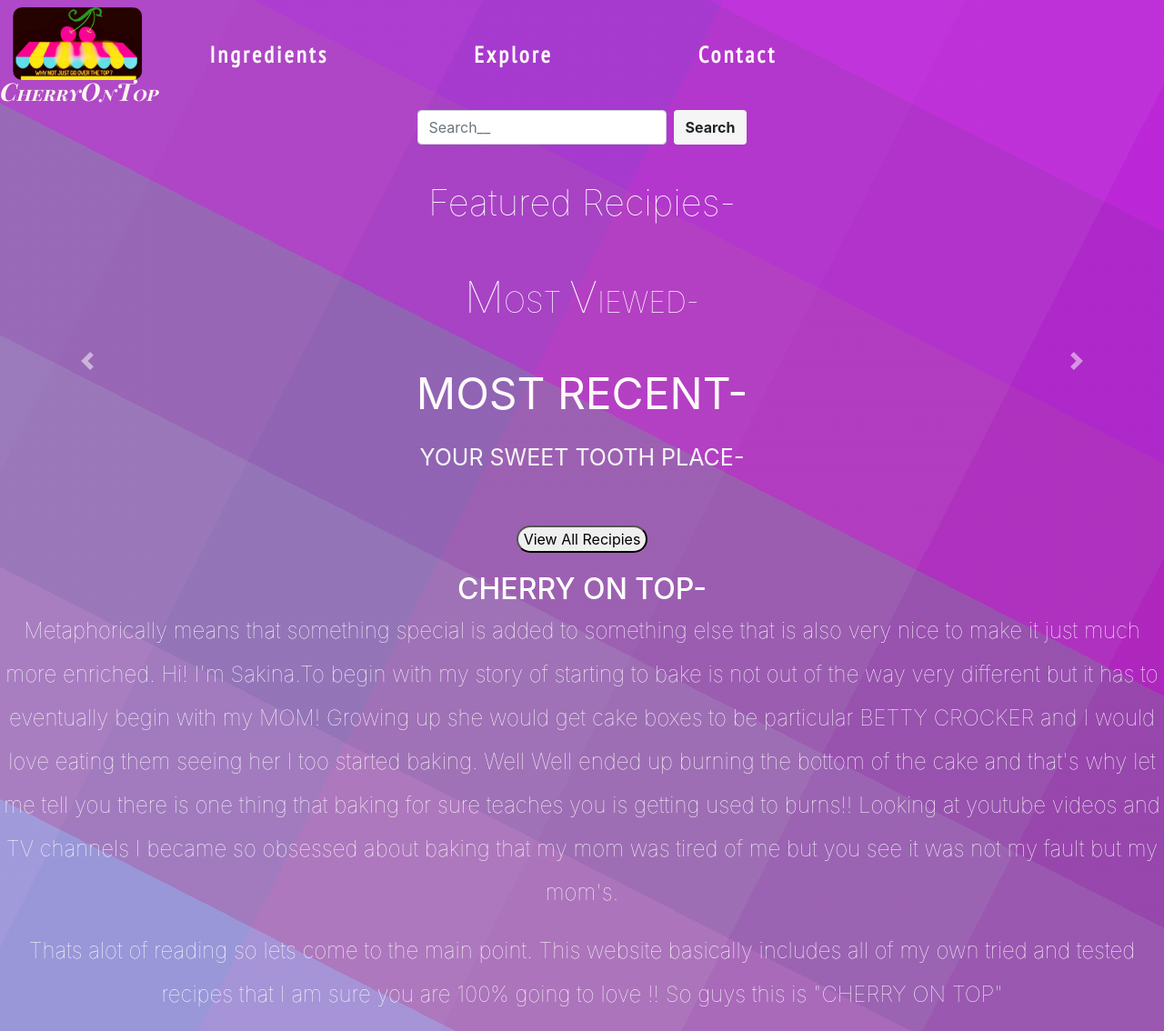
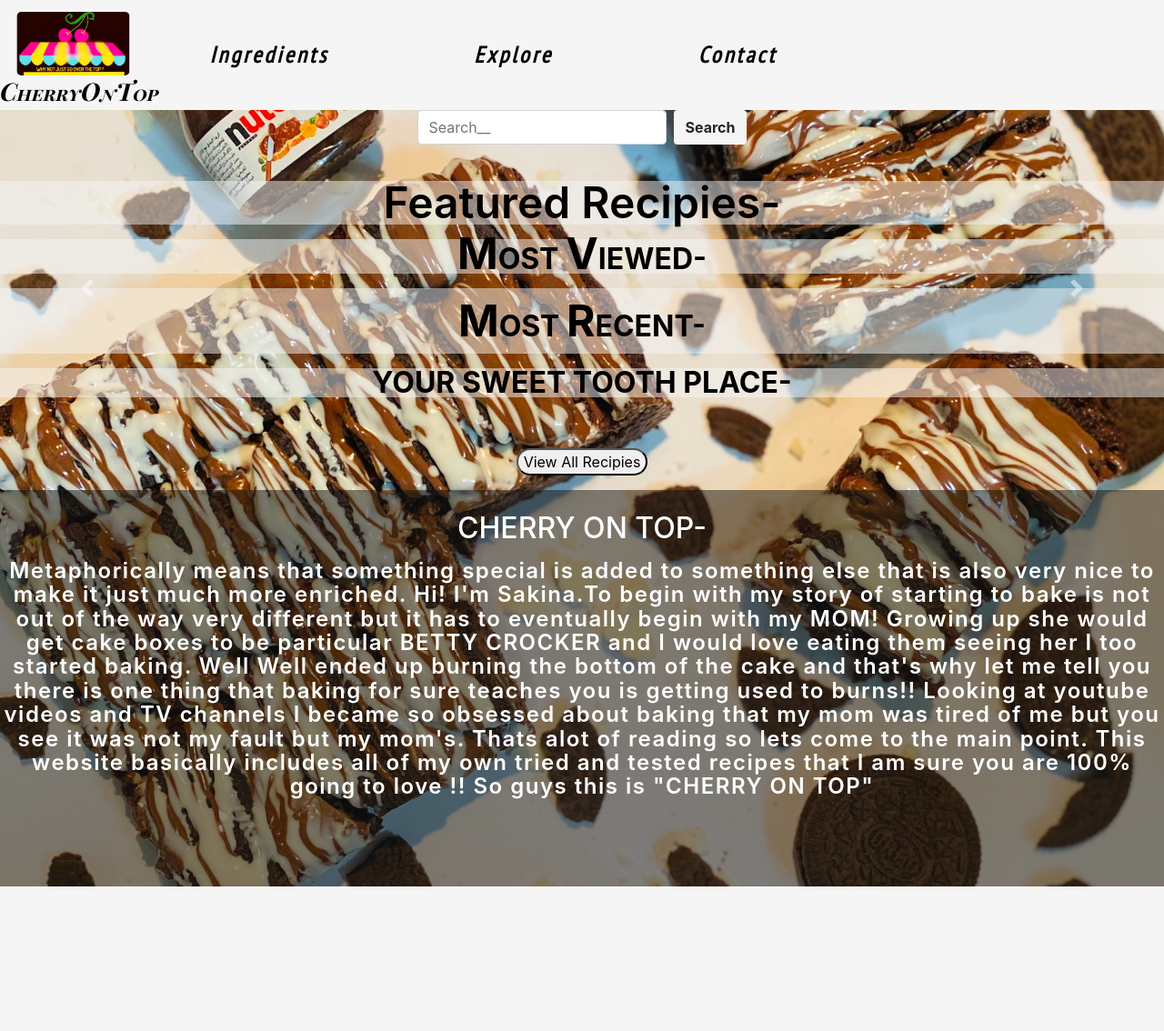
Before and after one commit to mustafamoayyed52/myprojectdir, a Django app: page / in a window 1280 px wide. Shown: the whole page at 91% size. After the commit the page ends 975 px from the top, so only its background shows below. Run offline with Django 3.2, Linux system fonts and the light colour scheme; data that the repository does not hold is empty; some libraries are stand-ins or nearby versions.

Commit message:
added backimg

```diff
--- a/basic_app/templates/basic_app/base.html
+++ b/basic_app/templates/basic_app/base.html
@@ -21,6 +21,14 @@
     <title>CherryOnTopBakery</title>
 </head>
 <body>
+    <style>
+        body{
+       background-image: url("{% static 'basic_app/images/backimg.jpeg' %}");
+
+        }
+
+
+    </style>
 <nav class="navbar  navbar-expand-md  justify-content-center  navbar-light">
     <!-- Brand -->
      <a class="navbar-brand" href="{% url 'basic_app:home' %}"><img src="{% static 'basic_app/images/logoimgg.jpeg' %}" height="80" alt=""><p> <span>C</span>herry<span>O</span>n<span>T</span>op</p>
--- a/basic_app/templates/basic_app/home.html
+++ b/basic_app/templates/basic_app/home.html
@@ -75,7 +75,7 @@
 
 
 
-<div class="desbox">
+<div class="desbox2">
     <P class="hometitle"> <span>C</span>HERRY <span>O</span>N <span>T</span>OP-</P>
     <p class="titledes">
         Metaphorically means that something special is added to something else that is also very nice to make it just
@@ -93,9 +93,6 @@
         see it
         was not my fault but my mom's.
 
-    </p>
-
-    <p class="titledes">
         Thats alot of reading so lets come to the main point.
         This website basically includes all of my own tried and tested recipes that I am sure you are 100% going to love
         !!
--- a/staticbase/basic_app/css/base.css
+++ b/staticbase/basic_app/css/base.css
@@ -2,37 +2,30 @@
 *{
     margin: 0%;
 }
+img{
+  border: 5px solid whitesmoke;
+}
+body{
 
-body{
-     height: 100%;
-background-image: linear-gradient(117deg, rgba(158,99,225, 0.5) 0%,
- rgba(158,99,225, 0.5) 14.286%,rgba(156,93,222, 0.5) 14.286%,
-  rgba(156,93,222, 0.5) 28.572%,rgba(142,87,218, 0.5) 28.572%,
-   rgba(142,87,218, 0.5) 42.858%,rgba(166,81,215, 0.5) 42.858%,
-   rgba(166,81,215, 0.5) 57.144%,rgba(163,74,211, 0.5) 57.144%,
-   rgba(163,74,211, 0.5) 71.43%,rgba(157,53,208, 0.5) 71.43%
-   , rgba(157,53,208, 0.5) 85.716%,rgba(156,30,204, 0.5) 85.716%,
-    rgba(156,30,204, 0.5) 100.002%),linear-gradient(207deg,
-    rgb(218,24,222) 0%, rgb(218,24,222) 14.286%,rgb(192,28,195) 14.286%,
-    rgb(192,28,195) 28.572%,rgba(187,29,167, 0.92) 28.572%,
-     rgba(187,29,167, 0.92) 42.858%,rgb(147,112,141) 42.858%,
-     rgb(147,112,141) 57.144%,rgb(153, 146, 149) 57.144%,
-     rgb(153, 146, 149) 71.43%,rgb(181,159,163) 71.43%,
-     rgb(181,159,163) 85.716%,
-rgb(165,215,215) 85.716%, rgb(165,215,215) 100.002%);
-     background-repeat: no-repeat;
+    background-size: cover;
+    background-clip: border-box;
+    background-position: 20%;
+    background-repeat: no-repeat;
+
 }
+
 .navbar{
     font-family: 'Playfair Display SC', serif;
     padding : 0;
     margin: 0%;
+    background-color: rgba(245, 245, 245,1);
     font-weight: 700;
 
 
 }
 .navbar p {
-    color: seashell;
-  margin: 0em;
+    color: black;
+    margin: 0em;
 }
 
 .navbar span{
@@ -44,7 +37,7 @@ rgb(165,215,215) 85.716%, rgb(165,215,215) 100.002%);
 }
 .burger{
     font-size: 2.5rem;
-    color: seashell;
+    color: black;
 }
 .navbar-brand{
     padding: 0%;
@@ -61,6 +54,7 @@ rgb(165,215,215) 85.716%, rgb(165,215,215) 100.002%);
      margin-right: 10vw;
     font-weight: 800;
 }
+
 
 .form-inline {
 justify-content: center;
@@ -79,8 +73,9 @@ justify-content: center;
 }
 
 .nav-item a{
-    color: snow;
-    font-weight: bold;
+    color: black;
+font-style: oblique;
+    font-weight: 900;
      font-size: 25px;
 
 
@@ -147,33 +142,43 @@ justify-content: center;
 
 
 .desbox2  {
-    margin: 30px;
-    /* font-family: 'Oleo Script', cursive; */
+    background-color: rgba(19, 18, 18, 0.5);
+    line-height: 100%;
+    padding-top: 30px;
+    padding-bottom: 10vh;
+
 
 }
-.featured{
+.featured {
+    background-color: rgba(245, 245, 245, 0.5);
+
  align-content: center;
-    font-size: 40px;
+ line-height: 100%;
+ color: black;
+ font-weight: 600;
+ font-size: 3rem;
+
 }
 @media only screen and (max-width: 1080px) {
     .featured{
  align-content: center;
-    font-size: 30px;
 }
 
 }
 
 
 .MOSTV{
-    margin-top: 5vh;
-    margin-bottom: 5vh;
-    color: white;
+    background-color: rgba(245, 245, 245, 0.5);
+    line-height: 100%;
+    color: black;
     text-align: center;
+    font-weight: 700;
     font-size:2rem;
 }
 .MOSTV span{
     font-size:3rem;
 }
+
 
 .carousel-inner{
     max-height: 300px;
@@ -204,12 +209,16 @@ justify-content: center;
 
 }
 .MOSTR{
-    color: snow;
+    background-color: rgba(245, 245, 245, 0.5);
+    font-weight: 700;
+    color: black;
     text-align: center;
     text-align: center;
     font-size:2rem;
 }
-.MOSTR  {
+.MOSTR span {
+    font-weight: 700;
+
     font-size:3rem;
 }
 
@@ -231,7 +240,6 @@ justify-content: center;
 
 .mrcontainer img
 {    border-radius: 25px;
-    border: 10px solid transparent;
     width: 100vw;
     max-width: 450px;
     height: 60vw;
@@ -248,6 +256,8 @@ justify-content: center;
 }
 
 .mritems p{
+    background-color: rgba(19, 18, 18, 0.5);
+
     margin: 0;
    max-width: 500px;
    text-align: center;
@@ -265,8 +275,11 @@ justify-content: center;
 }
 
 .sweet{
-    font-size: 25px;
-    color: whitesmoke;
+    background-color: rgba(245, 245, 245, 0.5);
+    line-height: 100%;
+    font-weight: 700;
+    font-size: 2rem;
+    color: black;
     text-align: center;
 }
 
@@ -295,7 +308,13 @@ justify-content: center;
   border-radius: 10px;
   color:#2e1437 ;
 }
-
+.titledes{
+    font-size:1.5rem;
+    font-stretch: semi-condensed;
+    letter-spacing: 1.5px;
+    line-height: 110%;
+    font-weight: 600;
+}
 
 .icons{
     margin-left: 20px;
@@ -306,7 +325,7 @@ justify-content: center;
 @media only screen and (max-width: 1080px) {
     .mrcontainer img
 {    border-radius: 25px;
-    border: 10px solid transparent;
+
     width: 100vw;
     max-width: 400px;
     height: 75vw;
@@ -321,10 +340,6 @@ justify-content: center;
 
 
 
-.sweet{
-    font-size: 25px;
-    color: whitesmoke;
-}
 
 }
 
@@ -354,10 +369,13 @@ justify-content: center;
     flex-wrap: wrap;
     justify-content: center;
     text-align: center;
+    margin-bottom: 30vh;
 
 }
 .searchimg p {
+    background-color: rgba(19, 18, 18, 0.5);
     color: white;
+    font-size: 1.5rem;
     text-transform: capitalize;
 }
 .searchimg img{
@@ -372,7 +390,6 @@ justify-content: center;
 @media only screen and (max-width: 600px) {
     .mrcontainer img
 {    border-radius: 25px;
-    border: 10px solid transparent;
     width: 100vw;
     max-width: 400px;
     height: 75vw;
@@ -404,11 +421,11 @@ justify-content: center;
   grid-template-columns: 1fr 1fr ;
 }
 .titledes{
-    font-size:1.2rem;
-    letter-spacing: 2px;
-    line-height: 25px;
+    font-size:1.5rem;
+    font-stretch: semi-condensed;
+    letter-spacing: 1.5px;
+    line-height: 110%;
     font-weight: 600;
-
 }
 
 }
```
Also changed, not shown: basic_app/templates/basic_app/postdetail.html (+34 -42 lines), staticbase/basic_app/css/postdetail.css (+34 -26 lines), staticbase/basic_app/images/backimg.jpeg (added).
